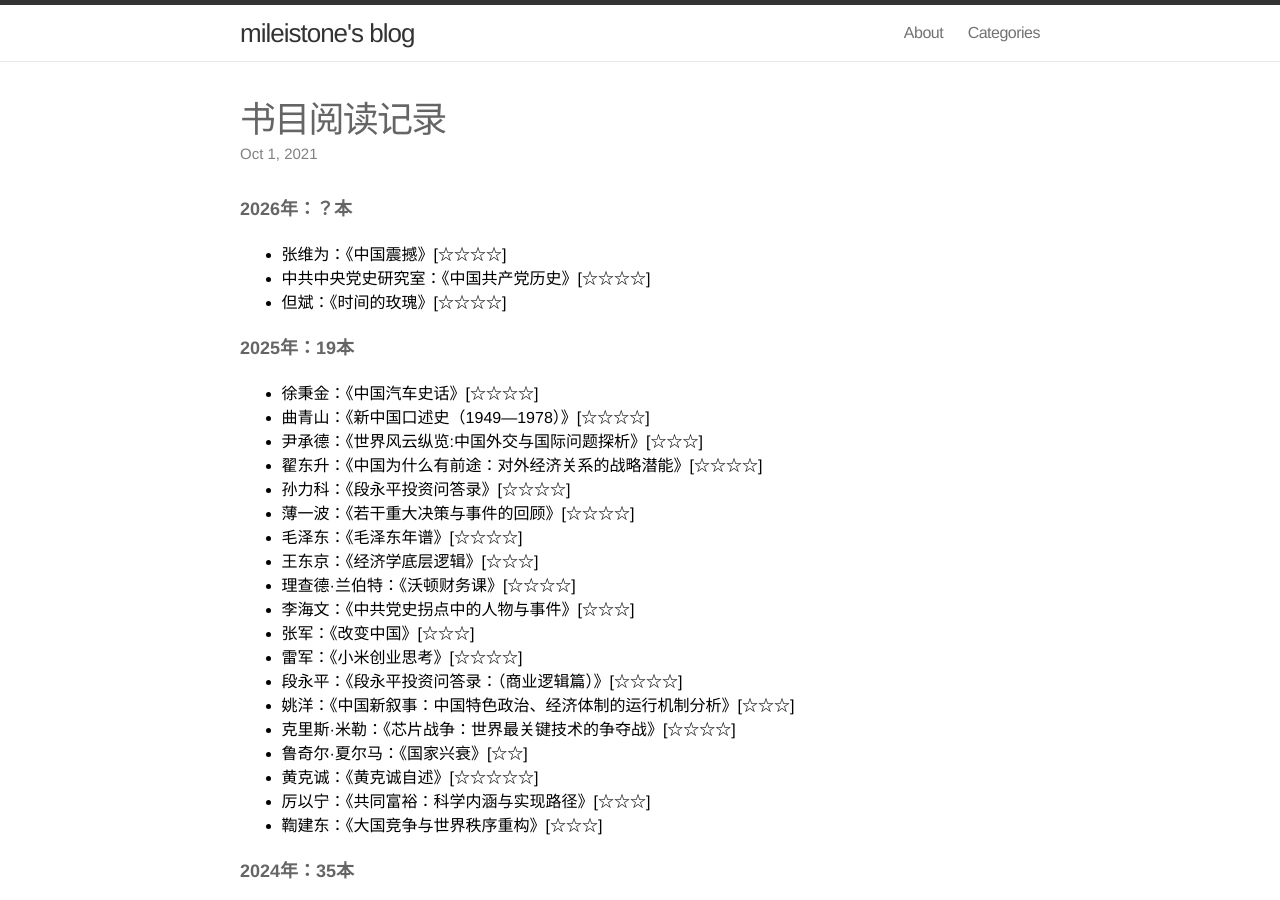
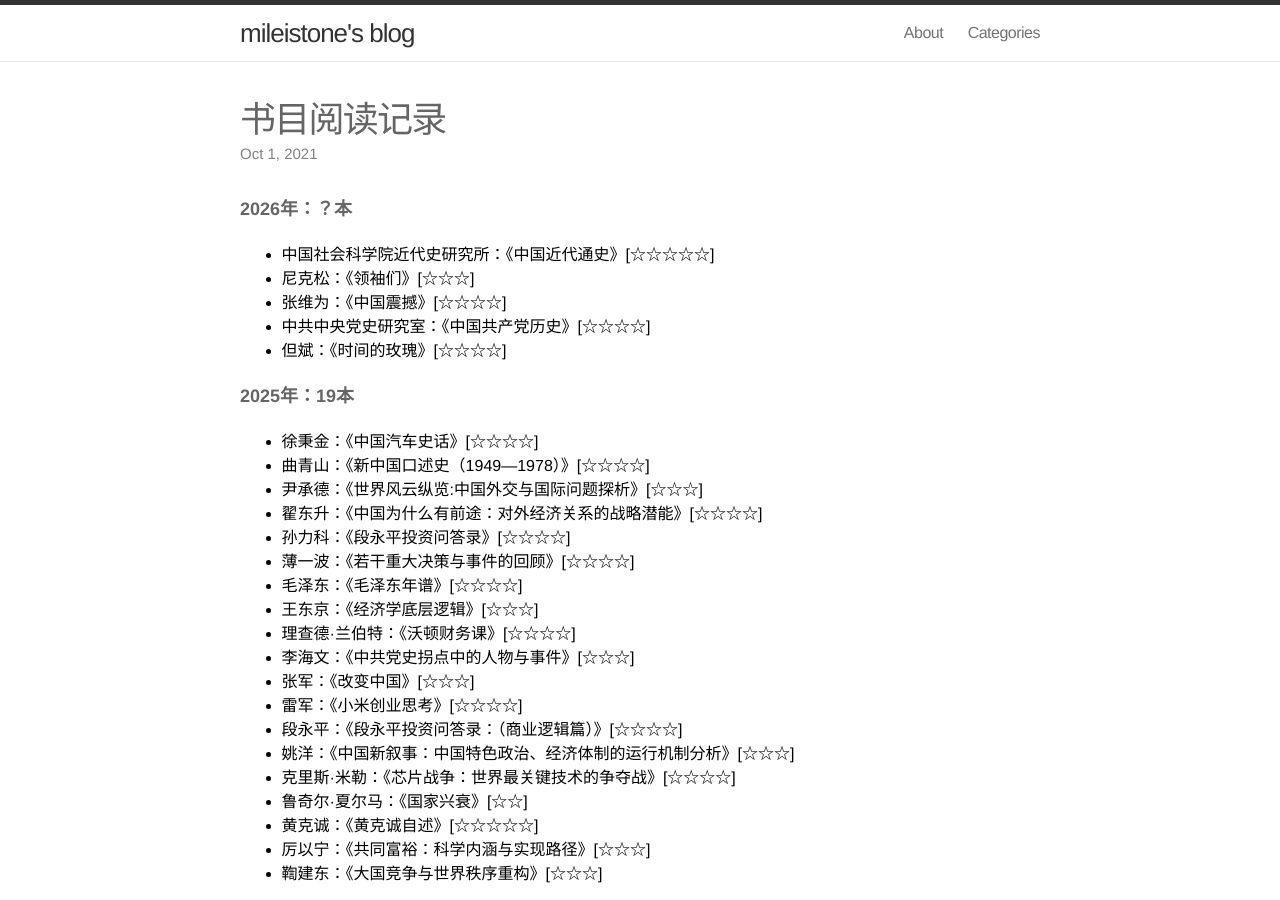
Before and after one commit to mileistone/mileistone.github.io, a Jekyll site: the page built from _posts/2021-10-01-books.md, in a window 1280 px wide and 900 px high. Built offline with Jekyll 4.4.1, drawn with Linux system fonts in a browser that asks for light colours.

Commit message:
Add new book entries to 2021-10-01-books.md
Added two new book entries with ratings.

```diff
--- a/_posts/2021-10-01-books.md
+++ b/_posts/2021-10-01-books.md
@@ -8,6 +8,8 @@ date: 2021-10-01 22:00:00
 ---
 
 ##### 2026年：？本
+- 中国社会科学院近代史研究所：《中国近代通史》[☆☆☆☆☆]
+- 尼克松：《领袖们》[☆☆☆]
 - 张维为：《中国震撼》[☆☆☆☆]
 - 中共中央党史研究室：《中国共产党历史》[☆☆☆☆]
 - 但斌：《时间的玫瑰》[☆☆☆☆]
```
